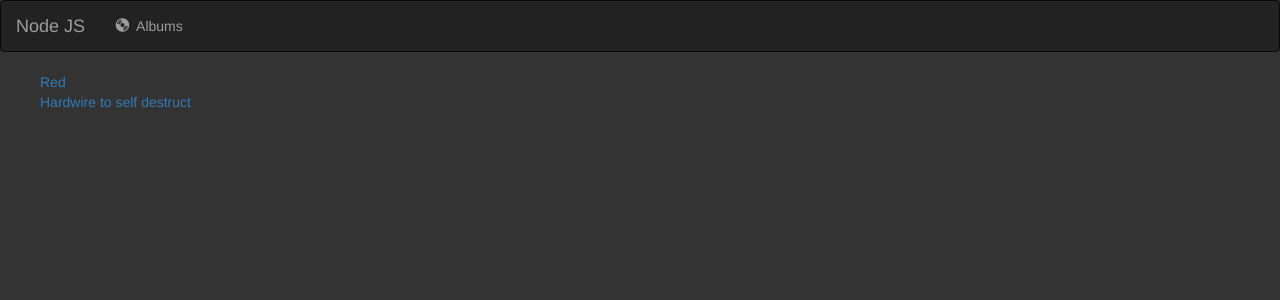
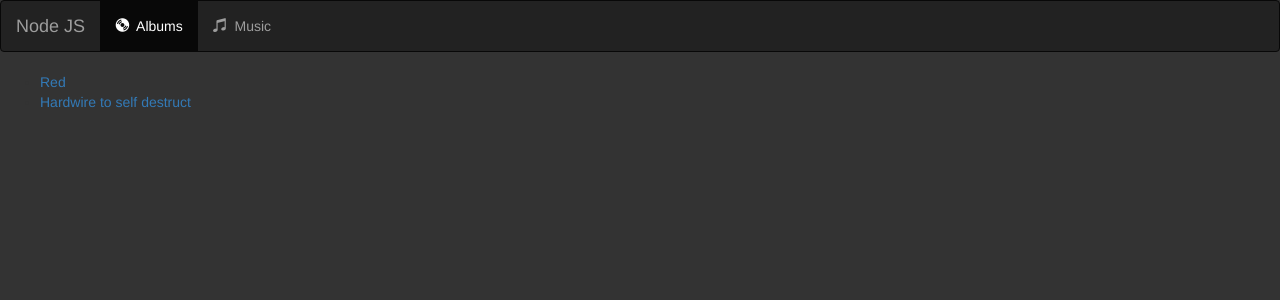
Before and after one commit to GerardoLSJ/django-music, a Django app: page /music/ in a window 1280 px wide. Shown: the top 300 px of the page. Run offline with Django 3.2, Linux system fonts and the light colour scheme; data comes from the database, SQL or seed files in the repository; some libraries are stand-ins or nearby versions.

Commit message:
navbar menu items

```diff
--- a/music/templates/music/index.html
+++ b/music/templates/music/index.html
@@ -15,11 +15,17 @@
             </button>
                 <a class="navbar-brand" href="{% url 'music:index' %}">Node JS</a>
             </div>
+            <!--items-->
             <div class="collapse navbar-collapse">
                 <ul class="nav navbar-nav">
+                    <li class="active">
+                        <a href="{% url 'music:index' %}">
+                            <span class="glyphicon glyphicon-cd" aria-hidden="true"></span>&nbsp; Albums
+                        </a>
+                    </li>
                     <li>
                         <a href="{% url 'music:index' %}">
-                            <span class="glyphicon glyphicon-cd" aria-hidden="true"></span>&nbsp; Albums
+                            <span class="glyphicon glyphicon-music" aria-hidden="true"></span>&nbsp; Music
                         </a>
                     </li>
                 </ul>
```
